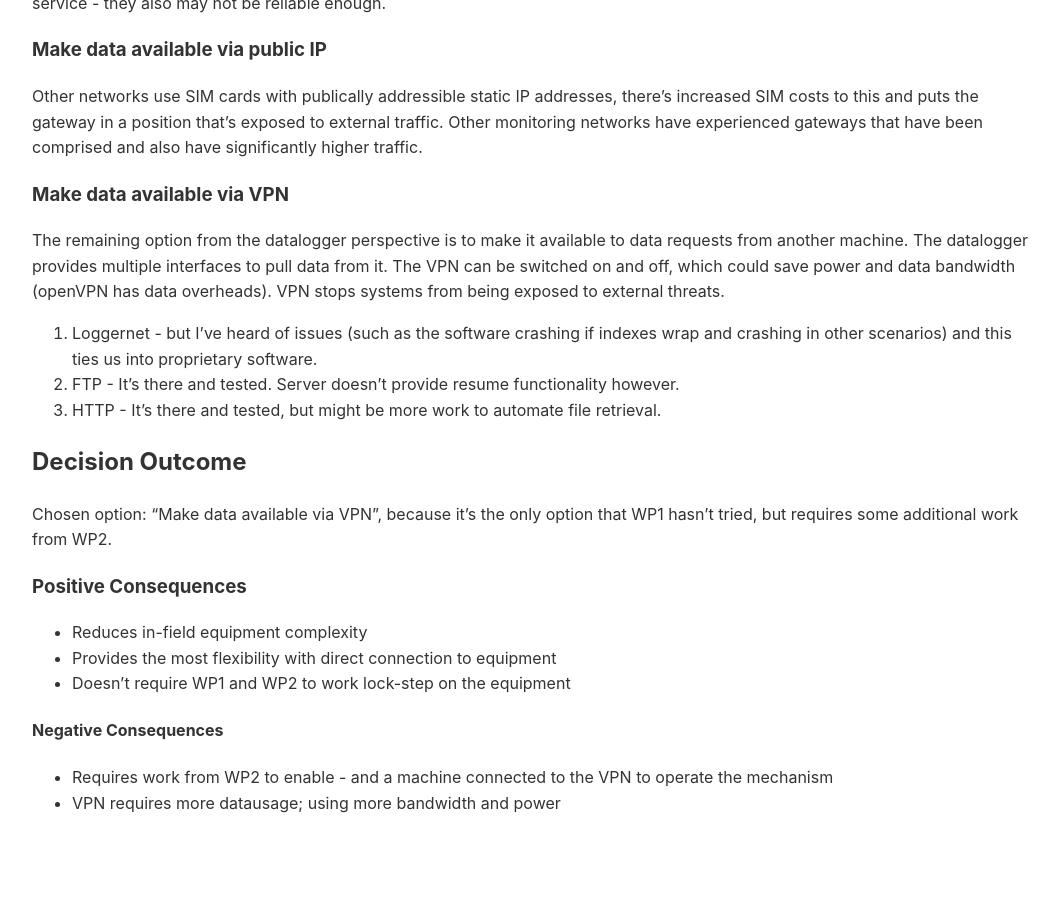
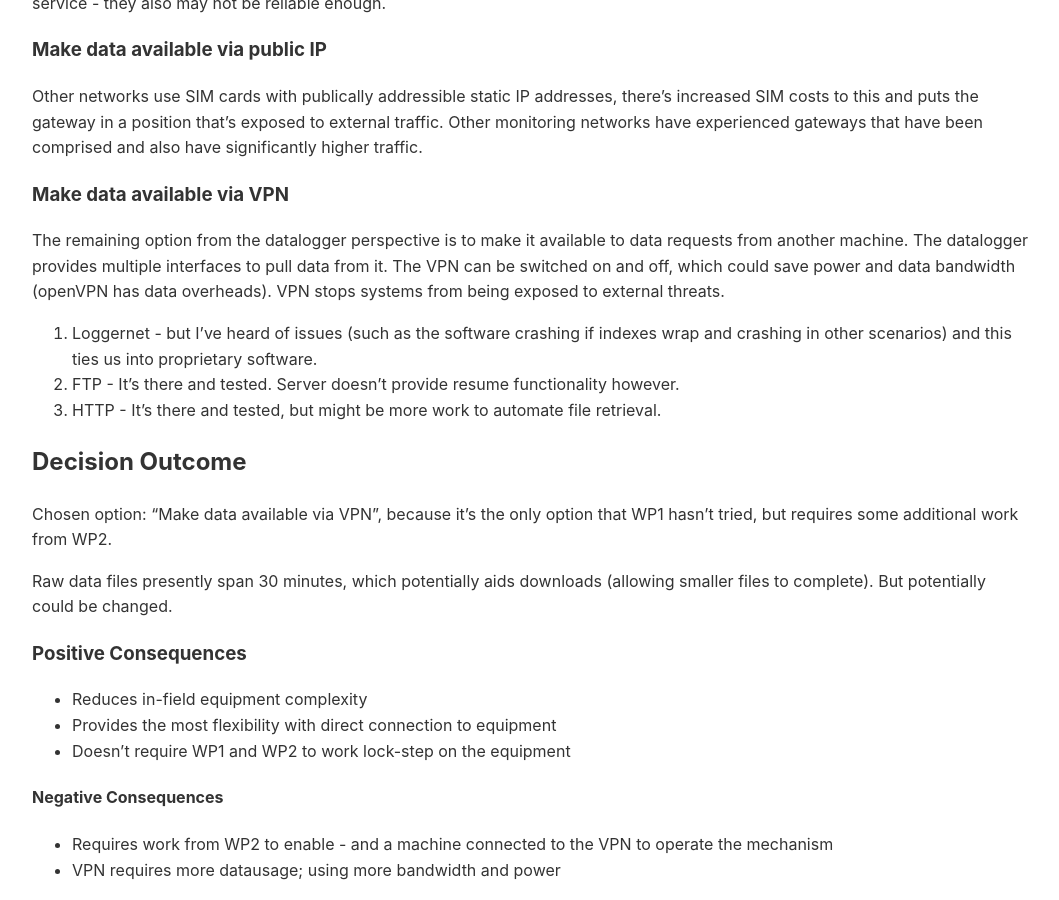
Before and after one commit to NERC-CEH/fdri_words, a Jekyll site: the page built from 017-Flux-Raw-Data-Transfer-Method.md, in a window 1280 px wide and 900 px high, scrolled down 1476 px. Shown: the whole window, without its empty margins (108-1167 px from the left). Built offline with Jekyll 4.4.1, drawn with Linux system fonts in a browser that asks for light colours; our own code applies the rules of GitHub Pages for plain Markdown files; before the commit the page ends 2308 px from its top, so only the background shows below that.

Commit message:
Update 017-Flux-Raw-Data-Transfer-Method.md
Update present configuration state.

```diff
--- a/017-Flux-Raw-Data-Transfer-Method.md
+++ b/017-Flux-Raw-Data-Transfer-Method.md
@@ -39,6 +39,8 @@ The remaining option from the datalogger perspective is to make it available to
 ## Decision Outcome
 Chosen option: "Make data available via VPN", because it's the only option that WP1 hasn't tried, but requires some additional work from WP2.
 
+Raw data files presently span 30 minutes, which potentially aids downloads (allowing smaller files to complete). But potentially could be changed.
+
 ### Positive Consequences
 * Reduces in-field equipment complexity
 * Provides the most flexibility with direct connection to equipment
```
